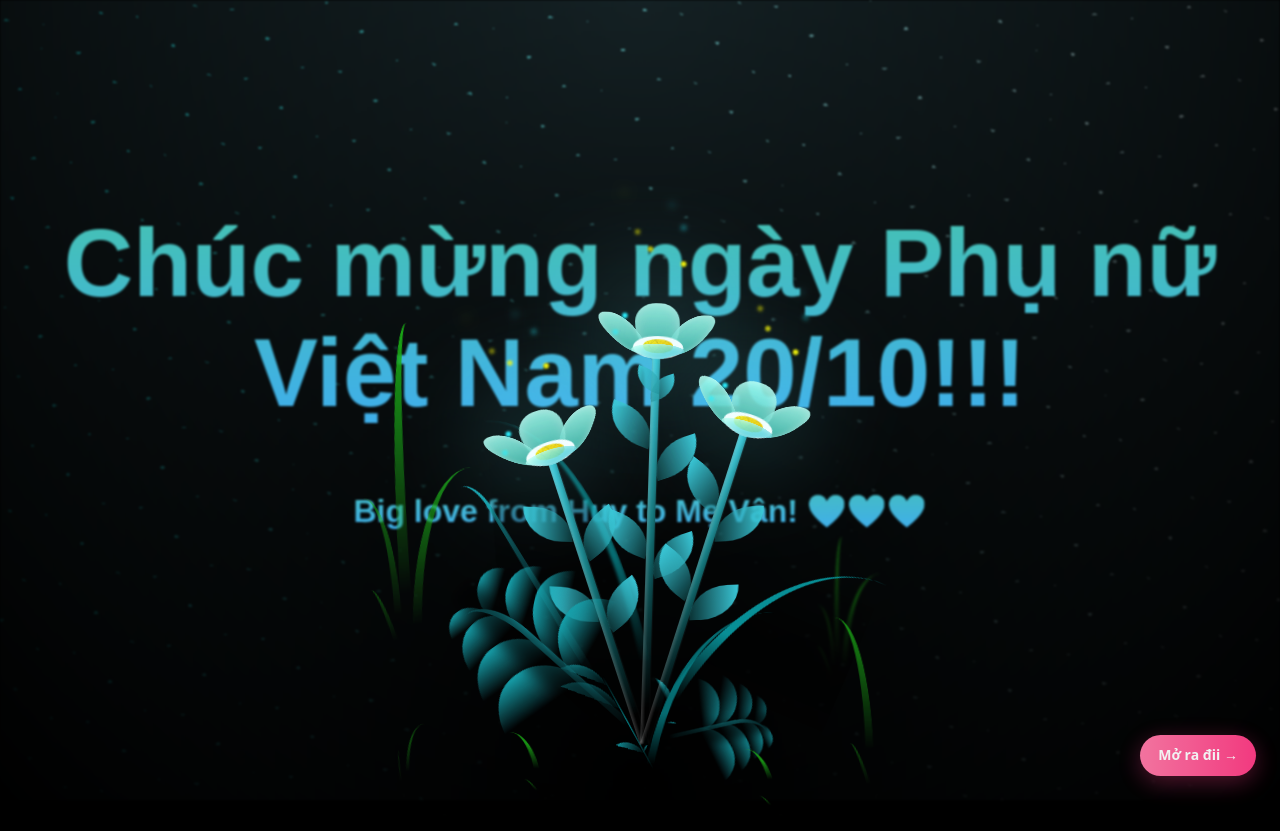
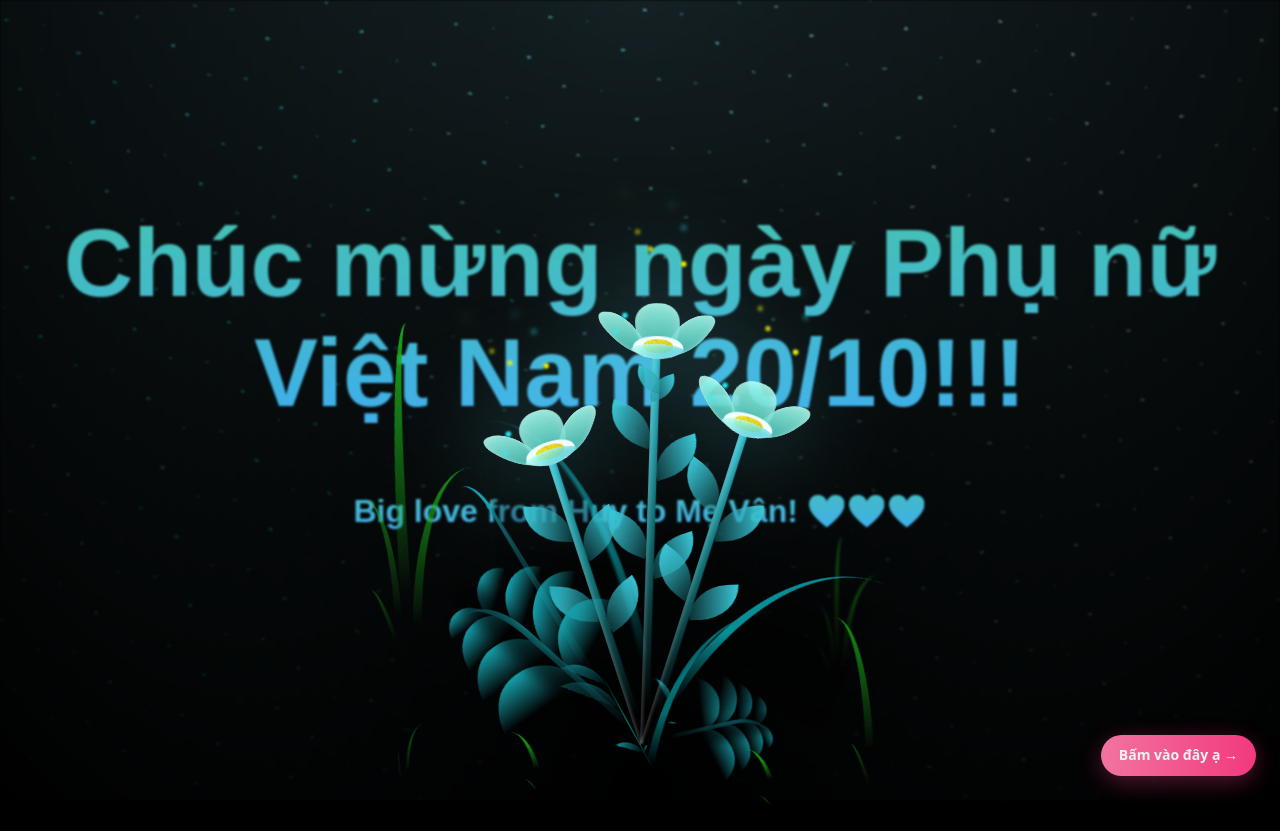
Before and after one commit to Huynguyenboiz/VietnameseWomenday1, a plain HTML site: page Happy-women-s-day-main/Happy-women-s-day-main/index.html in a window 1280 px wide. Drawn offline with Linux system fonts and the light colour scheme.

Commit message:
Update index.html

```diff
--- a/Happy-women-s-day-main/Happy-women-s-day-main/index.html
+++ b/Happy-women-s-day-main/Happy-women-s-day-main/index.html
@@ -315,7 +315,7 @@
   document.getElementById("toName").textContent = name;
 </script>
 <!-- Link sang Project 2 -->
-<a class="go-project2" href="../../Womens-day-surprise-main/Womens-day-surprise-main/index.html" title="Bấm vào nè">Mở ra đii →</a>
+<a class="go-project2" href="../../Womens-day-surprise-main/Womens-day-surprise-main/index.html" title="Bấm vào nè">Bấm vào đây ạ →</a>
 <script src="java.js"></script>
 </body>
 
```
